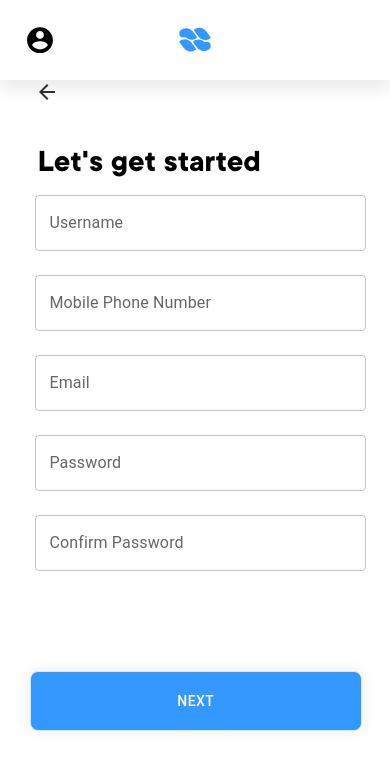
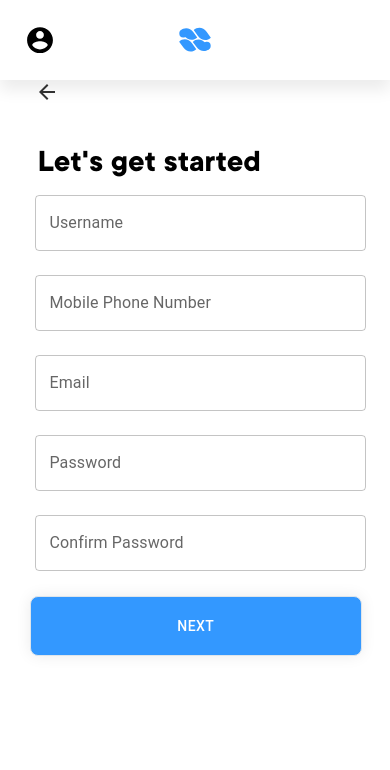
Before and after one commit to logan-lampton/Ctrl-Alt-Defeat-Debt-Frontend, a React (Create React App) app in the folder client/: page /phone-form in a window 390 px wide. Shown: the top 770 px of the page. Built offline with nearby package versions, Linux system fonts and the light colour scheme.

Commit message:
confirm password input added and edited button to fit on phone form

```diff
--- a/client/src/components/PhoneForm.js
+++ b/client/src/components/PhoneForm.js
@@ -98,7 +98,7 @@ export default function PhoneForm(props) {
                     </Grid>
 
             </Grid>
-            <Button type="submit" variant="contained" style={{marginTop:'100px', width:"85%", marginLeft: '30px', marginRight: 'auto'}}> Next </Button>
+            <Button type="submit" variant="contained" style={{marginTop:'25px', width:"85%", marginLeft: '30px', marginRight: 'auto'}}> Next </Button>
 
         </form>
     )
```
